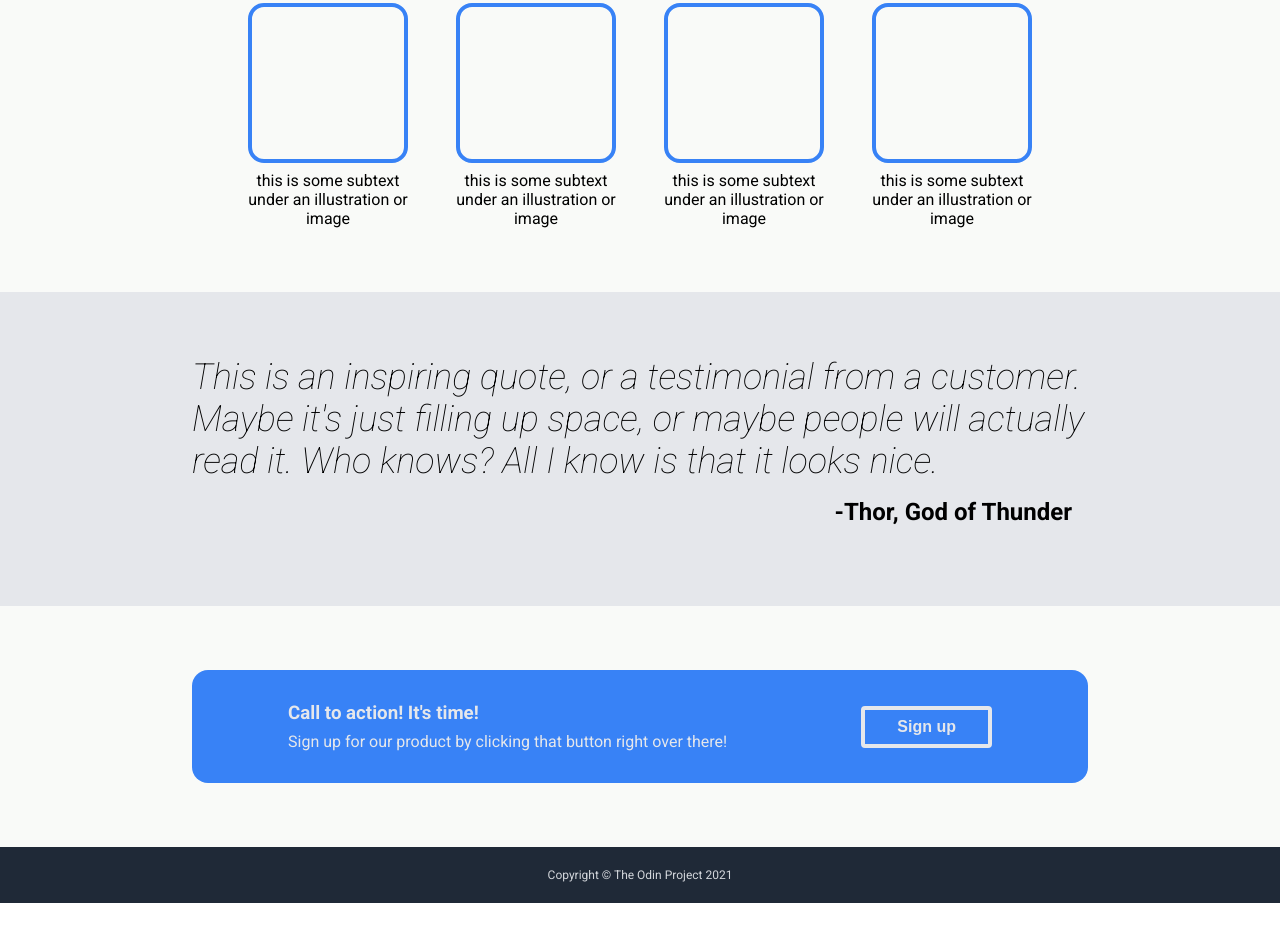
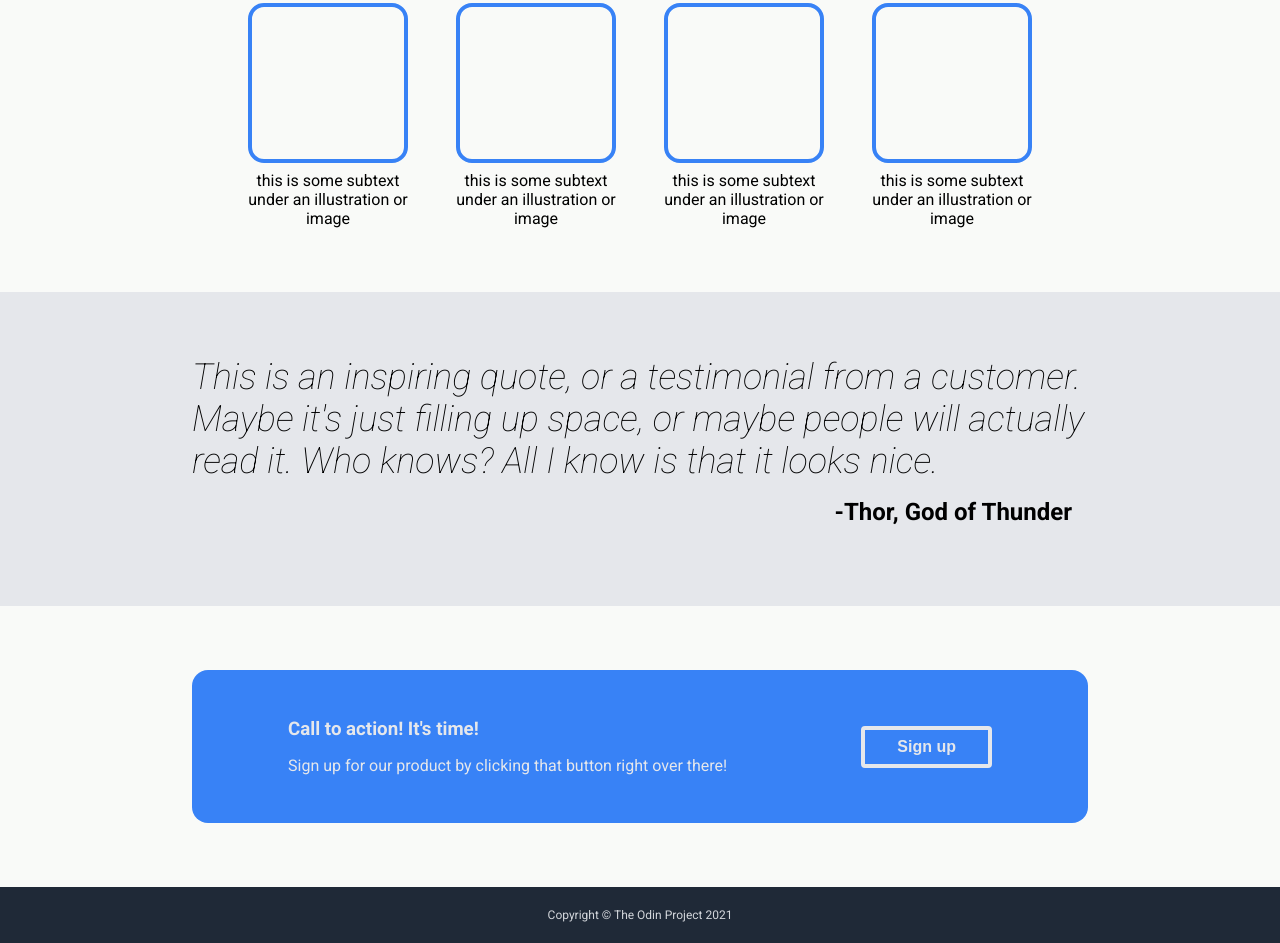
Before and after one commit to mattmuroya/sample-landing-page, a plain HTML site: page index.html in a window 1280 px wide. Shown: the part 567-1510 px from the top of the page. Before the commit the page ends 1470 px from the top, so only its background shows below. Drawn offline with Linux system fonts and the light colour scheme.

Commit message:
wrapped call to action panel

```diff
--- a/style.css
+++ b/style.css
@@ -177,10 +177,15 @@ ul.nav-list {
     display: flex;
     justify-content: space-between;
     align-items: center;
+    flex-wrap: wrap;
 }
 
 .call-heading {
-    margin: 0 0 8px;
+    margin: 16px 0;
+}
+
+.call-sub {
+    margin: 16px 0;
 }
 
 .call-button {
```
